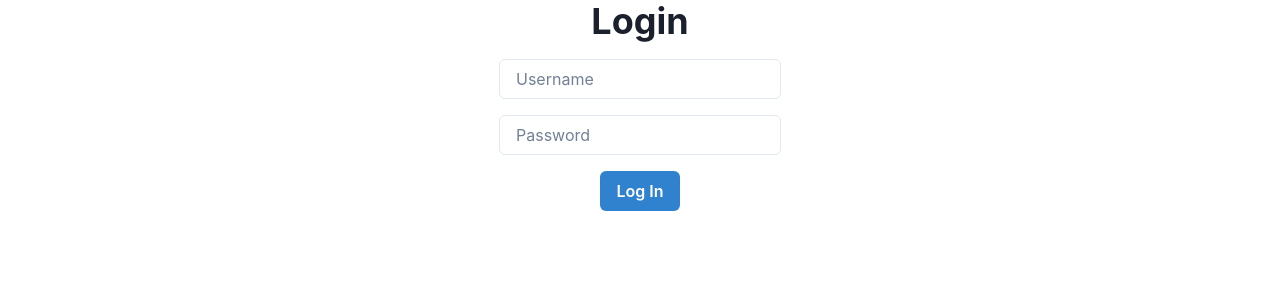
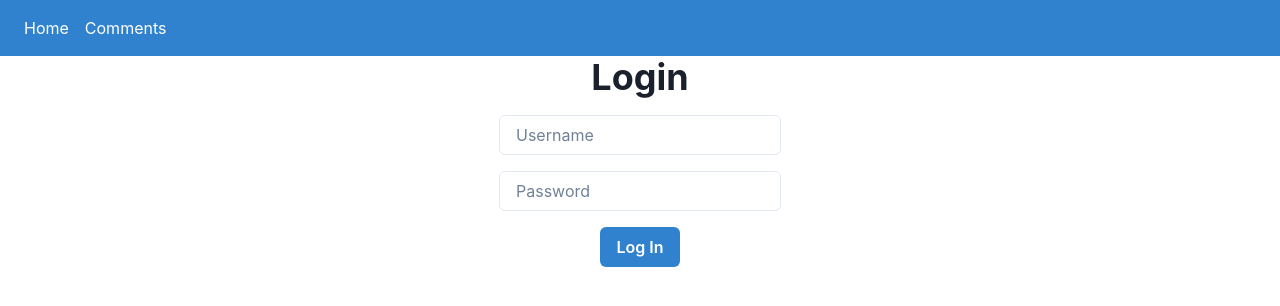
Before and after one commit to GPT-Engineer-App/event-crud-master, a React (Vite) app: page / in a window 1280 px wide. Shown: the top 306 px of the page. Built offline with nearby package versions, Linux system fonts and the light colour scheme.

Commit message:
Added a navigation bar component `NavBar` with links to the Home and Comments pages, and integrated it into the main application layout in `App.jsx`.
Prompt: add a bav par with links to relevant pages

```diff
--- a/src/App.jsx
+++ b/src/App.jsx
@@ -2,6 +2,7 @@ import { Route, BrowserRouter as Router, Routes } from "react-router-dom";
 import Index from "./pages/Index.jsx";
 import Login from "./pages/Login.jsx";
 import Comments from "./pages/Comments.jsx";
+import NavBar from './components/NavBar';
 
 import { useState } from "react";
 
@@ -10,6 +11,7 @@ function App() {
 
   return (
     <Router>
+      <NavBar />
       <Routes>
         <Route exact path="/" element={isLoggedIn ? <Index onLogout={setIsLoggedIn} /> : <Login onLogin={setIsLoggedIn} />} />
         <Route path="/comments" element={<Comments />} />
--- /dev/null
+++ b/src/components/NavBar.jsx
@@ -0,0 +1,15 @@
+import { Box, Flex, Link } from '@chakra-ui/react';
+import { Link as RouterLink } from 'react-router-dom';
+
+function NavBar() {
+  return (
+    <Flex as="nav" bg="blue.500" color="white" padding="4" justifyContent="space-between">
+      <Box>
+        <Link as={RouterLink} to="/" px="2">Home</Link>
+        <Link as={RouterLink} to="/comments" px="2">Comments</Link>
+      </Box>
+    </Flex>
+  );
+}
+
+export default NavBar;
```
